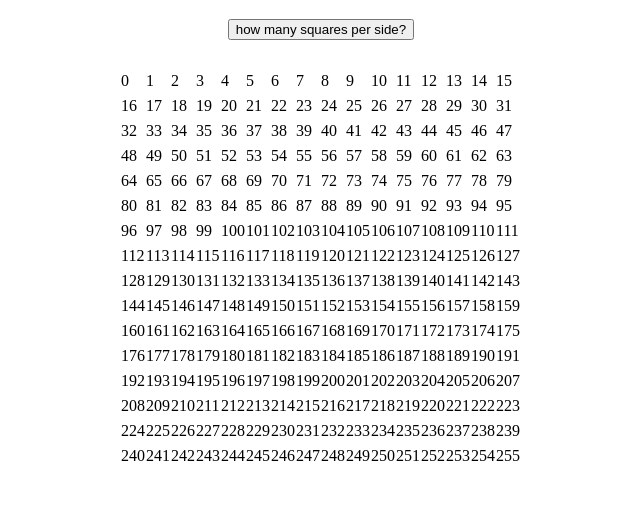
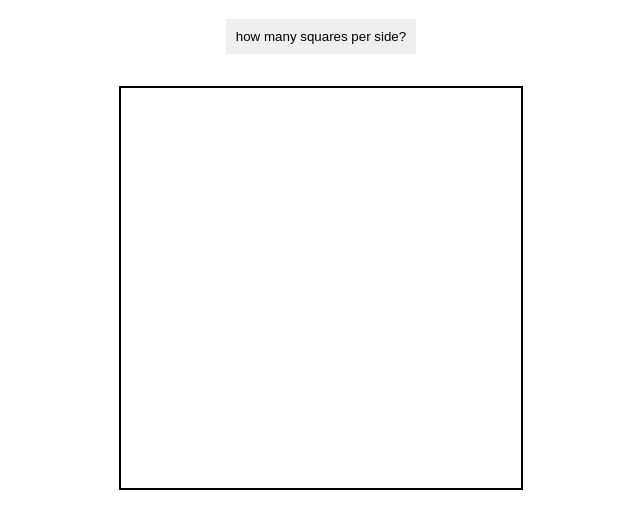
Before and after one commit to mlanda98/etch-a-sketch, a plain HTML site: page index.html in a window 1280 px wide. Shown: the part 61-590 px from the top of the page, without its empty margins (319-959 px from the left). Drawn offline with Linux system fonts and the light colour scheme.

Commit message:
style css
Signed-off-by: Mayra Landa <mlandae16@gmail.com>

```diff
--- a/index.html
+++ b/index.html
@@ -8,7 +8,7 @@
 </head>
 <body>
     <h1 class="title">Etch-a-Sketch</h1>
-    <button id="button">how many squares per side?</button>
+    <button class="button" id="button">how many squares per side?</button>
     <div class="grid" id="grid"></div>
 
 
--- a/script.js
+++ b/script.js
@@ -23,7 +23,6 @@ function makeGrid(size){
   for (let i = 0; i < size * size; i++){
     let div = document.createElement("div");
     div.style.backgroundColor = "white";
-    div.textContent = i;
     grid.appendChild(div);
 
     div.addEventListener("mouseover", e=>{
--- a/styles.css
+++ b/styles.css
@@ -19,6 +19,12 @@ body{
   margin: 2rem;
   height: 400px;
   width: 400px;
+  border: 2px solid;
 
 
 }
+
+.button{
+  padding: 10px;
+  border: none;
+}
```
